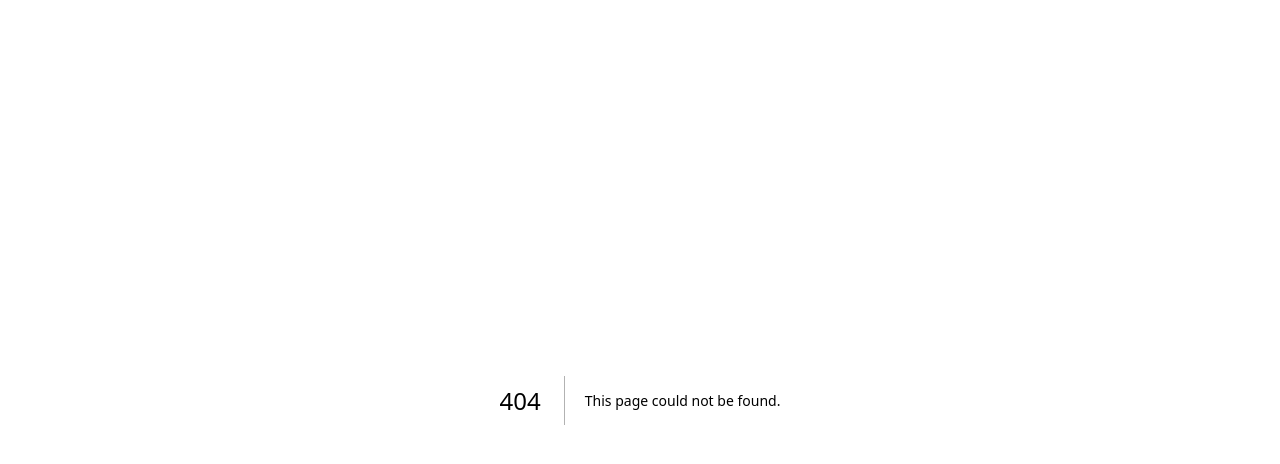
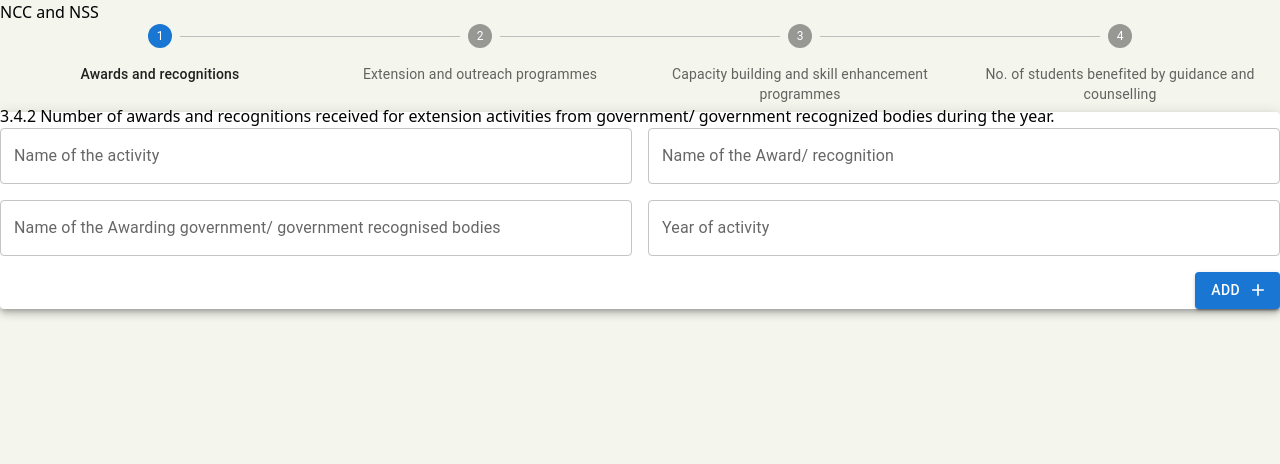
Before and after one commit to aseelkp/iqac-app, a Next.js app: page /Forms/NSSandNCC in a window 1280 px wide. Before the commit this address had no page. Shown: the top 464 px of the page. Built offline with nearby package versions, Linux system fonts and the light colour scheme.

Commit message:
add stepper to ncc and nss pages

```diff
--- a/src/pages/Forms/NSSandNCC/5.1.3.js
+++ b/src/pages/Forms/NSSandNCC/5.1.3.js
@@ -7,6 +7,7 @@ import AddIcon from "@mui/icons-material/Add";
 import { useFormik } from "formik";
 import * as Yup from "yup";
 import FormWrapper from "../components/FormWrapper";
+import NccStepper from "./components/NccStepper";
 
 const validationSchema = Yup.object({
   nameOfProgram: Yup.string().required("Name is required"),
@@ -51,6 +52,7 @@ function nccNss() {
   return (
     <div className="p-8">
       <h1 className="text-2xl font-bold">NCC and NSS</h1>
+      <NccStepper step={2} />
       <p>
         <span className="font-bold">5.1.3</span> Capacity building and skills
         enhancement initiatives taken by the institution include the following:
@@ -154,7 +156,7 @@ function nccNss() {
         </form>
       </FormWrapper>
 
-      {tableData && (
+      {tableData.length > 0 && (
         <div className="w-full mt-4 p-6">
           <table className="w-full">
             <thead className="border-b-2 border-blue-700">
--- /dev/null
+++ b/src/pages/Forms/NSSandNCC/components/NccStepper.js
@@ -0,0 +1,23 @@
+import React from "react";
+import { Stepper, Step, StepLabel } from "@mui/material";
+
+const steps = [
+  "Awards and recognitions",
+  "Extension and outreach programmes",
+  "Capacity building and skill enhancement programmes",
+  "No. of students benefited by guidance and counselling",
+];
+
+function NccStepper({step}) {
+  return (
+    <Stepper activeStep={step} alternativeLabel className="my-5">
+      {steps.map((label) => (
+        <Step key={label}>
+          <StepLabel>{label}</StepLabel>
+        </Step>
+      ))}
+    </Stepper>
+  );
+}
+
+export default NccStepper;
--- a/src/pages/Forms/NSSandNCC/3.4.2.js
+++ b/src/pages/Forms/NSSandNCC/index.js
@@ -1,11 +1,14 @@
 import React, { useState } from "react";
 import { Grid, TextField, Button, IconButton } from "@mui/material";
+import { DatePicker } from "@mui/x-date-pickers";
 import { Delete } from "@mui/icons-material";
+import AddIcon from "@mui/icons-material/Add";
 
 import { useFormik } from "formik";
 import * as Yup from "yup";
 
 import FormWrapper from "../components/FormWrapper";
+import NccStepper from "./components/NccStepper";
 
 const validationSchema = Yup.object({
   nameOfActivity: Yup.string().required("Required"),
@@ -39,9 +42,11 @@ function nccNss() {
 
   return (
     <div className="p-8">
-      <h1 className="text-2xl font-bold">NCC and NSS</h1>
+      <h1 className="text-3xl font-bold text-sky-950">NCC and NSS</h1>
+      <NccStepper step={0} />
+
       <p className="mb-3">
-        3.4.2 Number of awards and recognitions received for extension
+      <span className="font-bold">3.4.2</span> Number of awards and recognitions received for extension
         activities from government/ government recognized bodies during the
         year.
       </p>
@@ -105,26 +110,34 @@ function nccNss() {
               />
             </Grid>
             <Grid item md={6}>
-              <TextField
-                type="number"
-                fullWidth
-                variant="outlined"
+            <DatePicker
+                views={["year"]}
+                openTo="year"
                 id="yearOfAward"
                 name="yearOfAward"
-                label="Year of Award"
-                value={formik.values.yearOfAward}
-                onChange={formik.handleChange}
-                error={
-                  formik.touched.yearOfAward &&
-                  Boolean(formik.errors.yearOfAward)
-                }
-                helperText={
-                  formik.touched.yearOfAward && formik.errors.yearOfAward
-                }
+                label="Year of activity"
+                value={formik.values.yearOfAward ? new Date(formik.values.yearOfAward, 0, 1) : null}
+                onChange={(newValue) => {
+                  const selectedYear = newValue.getFullYear();
+                  formik.setFieldValue("yearOfAward", selectedYear);
+                }}
+                renderInput={(params) => <TextField {...params} />}
+                slotProps={{
+                  textField: {
+                    fullWidth: true,
+                    variant: "outlined",
+                    error:
+                      formik.touched.yearOfAward &&
+                      Boolean(formik.errors.yearOfAward),
+                    helperText:
+                      formik.touched.yearOfAward &&
+                      formik.errors.yearOfAward,
+                  },
+                }}
               />
             </Grid>
             <Grid item md={12} container justifyContent="flex-end">
-              <Button variant="contained" color="info" type="submit">
+              <Button variant="contained" endIcon={<AddIcon />} color="primary" type="submit">
                 Add
               </Button>
             </Grid>
@@ -132,7 +145,7 @@ function nccNss() {
         </form>
       </FormWrapper>
 
-      {tableData && (
+      {tableData.length > 0 && (
         <div className="w-full mt-4 p-6">
         <table className="w-full">
           <thead className="border-b-2 border-blue-700">
--- a/src/styles/globals.css
+++ b/src/styles/globals.css
@@ -4,5 +4,10 @@
 
 .MuiPaper-rounded{
     border-radius: 10px;
-    background-color: rgb(243, 249, 253);
+    background-color: rgb(239, 244, 245);
 }
+
+body {
+    background-color: #f4f5ed;
+    /* color: white; */
+}
```
Also changed, not shown: src/pages/Forms/NSSandNCC/3.4.3.js (+5 -2 lines), src/pages/Forms/NSSandNCC/5.1.4.js (+5 -2 lines).
